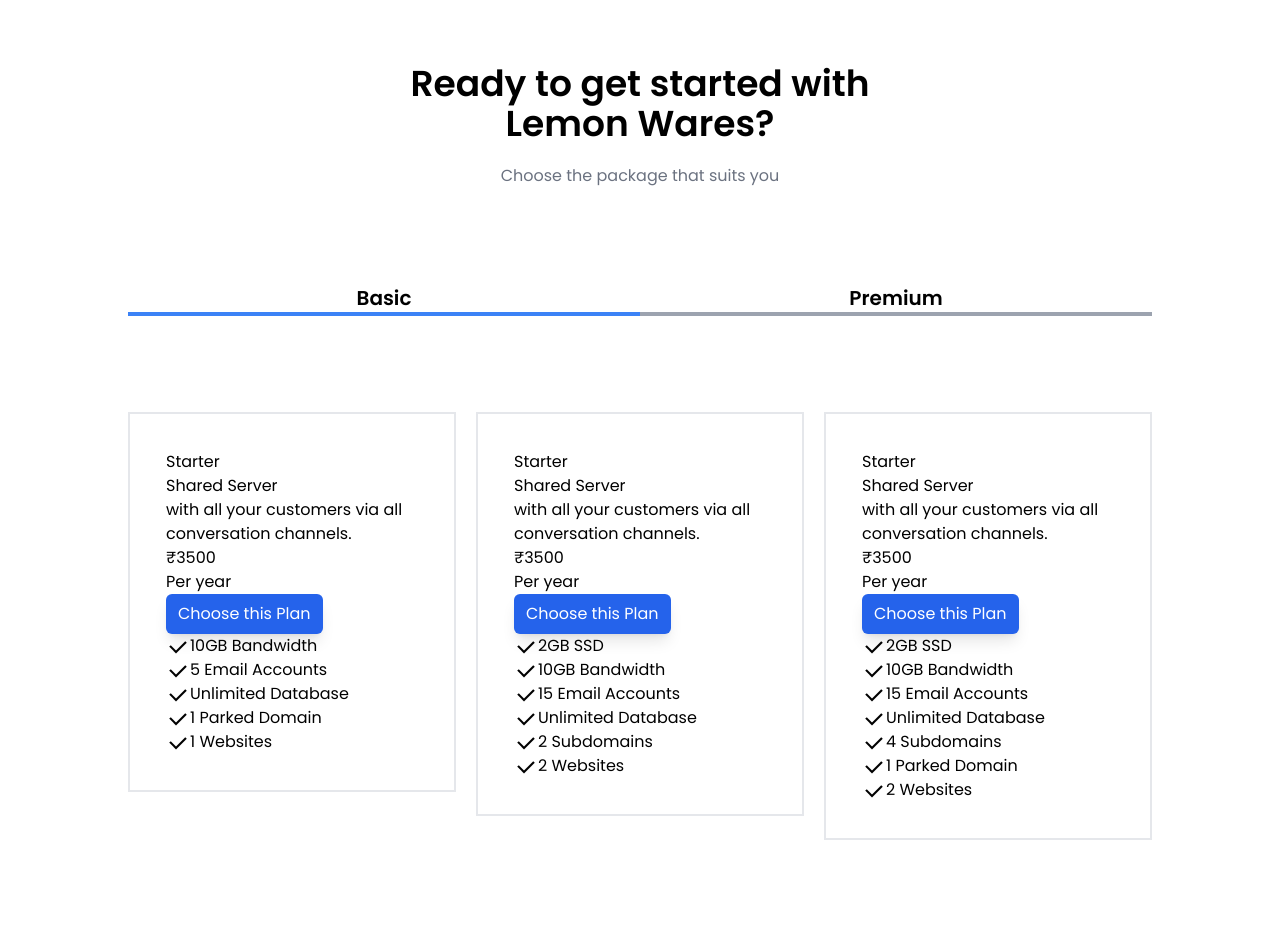
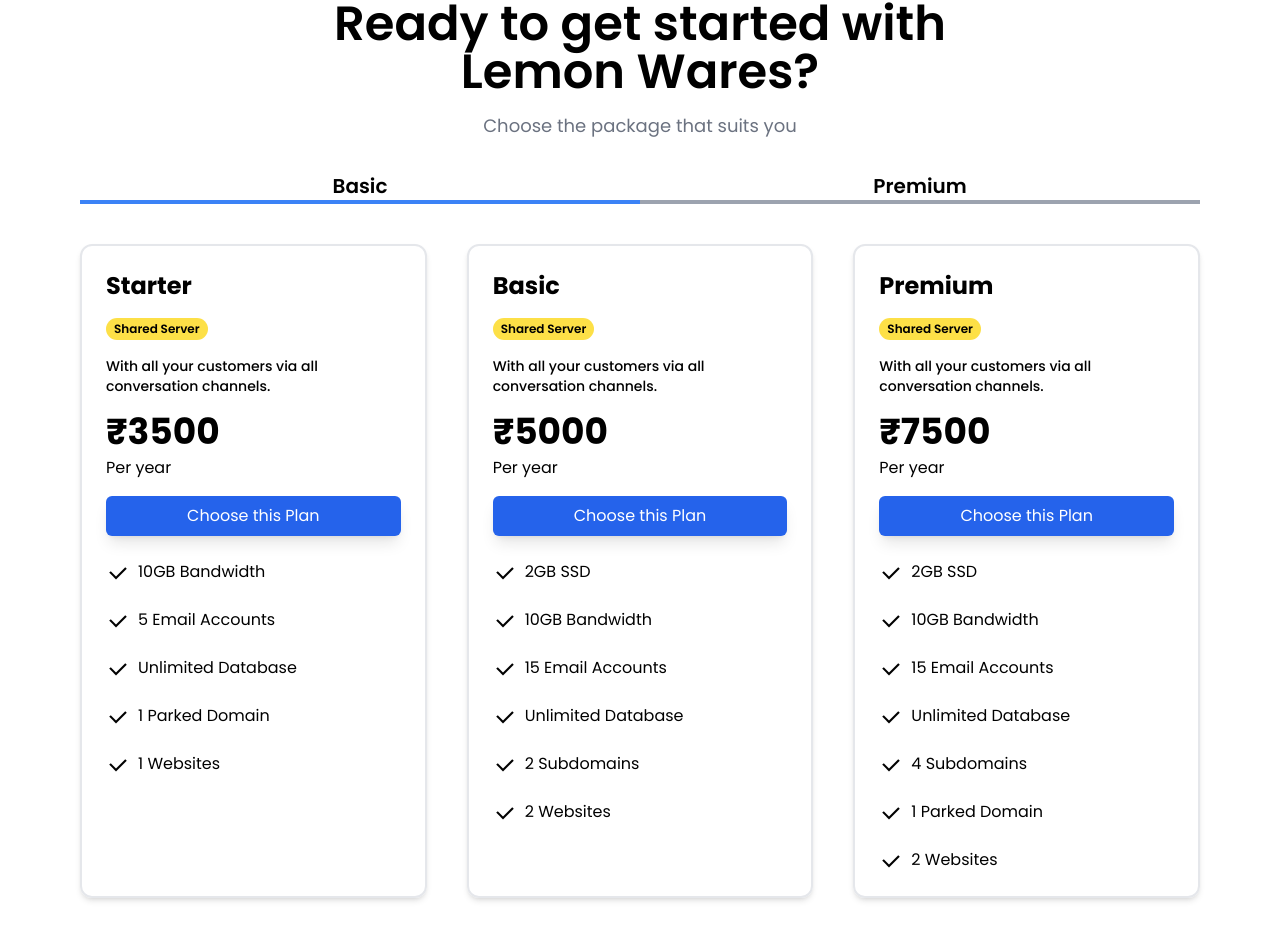
Before and after one commit to DHANIYEL/hoster, a React (Create React App) app: page / in a window 1280 px wide. Shown: the part 1596-2532 px from the top of the page. Built offline with nearby package versions, Linux system fonts and the light colour scheme.

Commit message:
price comp over

```diff
--- a/src/components/PriceCard.tsx
+++ b/src/components/PriceCard.tsx
@@ -18,23 +18,23 @@
   year,
   featureList,
 }: PriceCardProps) => {
-  console.log(featureList);
+  // console.log(featureList);
   return (
-    <div>
-      <div className="border-[2px] ">
-        <div className="p-9">
-          <h1>{head}</h1>
-          <span>{section}</span>
-          <p>{description}</p>
-          <h1>{pricing}</h1>
-          <p>{year}</p>
+    <div className="">
+      <div className="border-[2px]  rounded-xl shadow-md flex flex-col h-full">
+        <div className="p-6 flex flex-col  gap-4 ">
+          <h1 className="text-2xl font-bold ">{head}</h1>
+          <span className="bg-yellow-300 px-2 py-0.5 font-semibold w-fit text-[12px] rounded-full">{section}</span>
+          <p className="text-sm font-medium">{description}</p>
+          <h1 className="text-4xl font-bold">{pricing}</h1>
+          <p className="-mt-3">{year}</p>
           <CustomButton children="Choose this Plan" />
           {featureList.map((item) => (
-            <div  className="flex">
+            <div  className="flex gap-2 mt-2">
               <span>
                 <img src={Checkmark} alt="" />
               </span>
-              <p>{item}</p>{" "}
+              <p key={Math.random().toString()}>{item}</p>{" "}
             </div>
           ))}
         </div>
--- a/src/components/Pricing.tsx
+++ b/src/components/Pricing.tsx
@@ -7,29 +7,53 @@
   const handlePlanClick = (plan: string) => {
     setActivePlan(plan);
   };
-    const BasicFeature = ["10GB Bandwidth", "5 Email Accounts", "Unlimited Database","1 Parked Domain","1 Websites"]
-    const MidlleFeature = ["2GB SSD", "10GB Bandwidth", "15 Email Accounts","Unlimited Database","2 Subdomains","2 Websites"]
-    const AdvanceFeature = ["2GB SSD", "10GB Bandwidth", "15 Email Accounts","Unlimited Database","4 Subdomains","1 Parked Domain","2 Websites"]
+
+  const BasicFeature = [
+    "10GB Bandwidth",
+    "5 Email Accounts",
+    "Unlimited Database",
+    "1 Parked Domain",
+    "1 Websites",
+  ];
+
+  const MidlleFeature = [
+    "2GB SSD",
+    "10GB Bandwidth",
+    "15 Email Accounts",
+    "Unlimited Database",
+    "2 Subdomains",
+    "2 Websites",
+  ];
+
+  const AdvanceFeature = [
+    "2GB SSD",
+    "10GB Bandwidth",
+    "15 Email Accounts",
+    "Unlimited Database",
+    "4 Subdomains",
+    "1 Parked Domain",
+    "2 Websites",
+  ];
 
   return (
-    <div className="sm:px-16  padding" id="pricing">
-      <div>
+    <div className="px-4 sm:px-8 md:px-16 lg:px-20 py-8" id="pricing">
       <div className="flex flex-col text-center">
-          <h1 className="text-4xl font-semibold">
+        <h1 className="text-3xl sm:text-4xl lg:text-5xl font-semibold">
           Ready to get started with <br />
           Lemon Wares?
         </h1>
-          <p className="text-gray-500 mt-5">
+        <p className="text-gray-500 mt-4 text-sm sm:text-base md:text-lg">
           Choose the package that suits you
         </p>
       </div>
-        <div className="padding-y flex padding-x flex-col">
+
+      <div className="mt-8">
         <div className="flex justify-around items-center text-xl font-semibold">
           <div
             className="w-1/2 flex flex-col items-center cursor-pointer"
             onClick={() => handlePlanClick("basic")}
           >
-              <h5 className="">Basic</h5>
+            <h5>Basic</h5>
             <div
               className={`h-1 w-full ${
                 activePlan === "basic" ? "bg-blue-500" : "bg-gray-400"
@@ -49,23 +73,35 @@
           </div>
         </div>
       </div>
-        <div className="padding-x grid grid-cols-3 gap-5 max-md:grid-cols-1">
-          <div>
+
+      <div className="grid grid-cols-1 sm:grid-cols-2 lg:grid-cols-3 gap-6 lg:gap-10 mt-10">
   <PriceCard
     head="Starter"
     section=" Shared Server"
-              description="with all your customers via all conversation channels."
+    description="With all your customers via all conversation channels."
     pricing="₹3500"
     year="Per year"
-              featureList={BasicFeature }
+    featureList={BasicFeature}
   />
-          </div>
-          <div>
-            <PriceCard head="Starter" section=" Shared Server" description="with all your customers via all conversation channels." pricing="₹3500" year='Per year' featureList={MidlleFeature} />
-          </div>
-          <div>
-            <PriceCard head="Starter" section=" Shared Server" description="with all your customers via all conversation channels." pricing="₹3500" year='Per year' featureList={AdvanceFeature} />
-          </div>
+  <PriceCard
+    head="Basic"
+    section=" Shared Server"
+    description="With all your customers via all conversation channels."
+    pricing="₹5000"
+    year="Per year"
+    featureList={MidlleFeature}
+  />
+  <div className="sm:justify-self-center">
+
+  <PriceCard
+    head="Premium"
+    section=" Shared Server"
+    description="With all your customers via all conversation channels."
+    pricing="₹7500"
+    year="Per year"
+    featureList={AdvanceFeature}
+
+  />
   </div>
 </div>
     </div>
```
Lines whose indentation alone changed are shown as unchanged.
